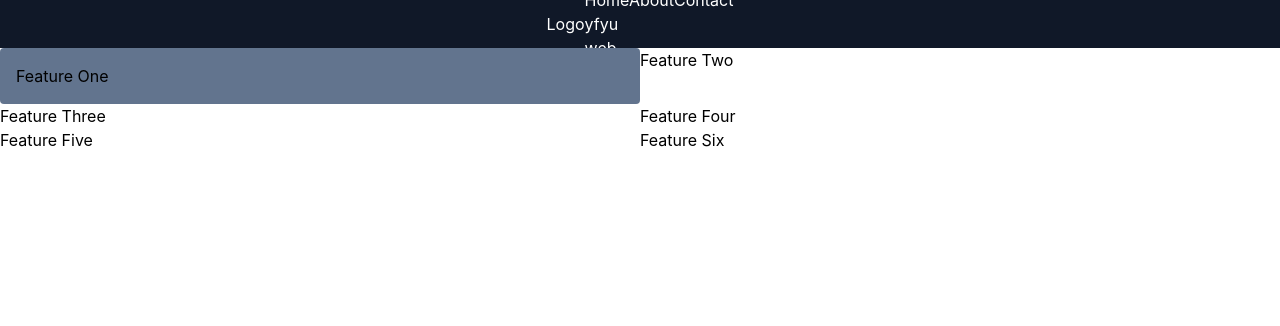
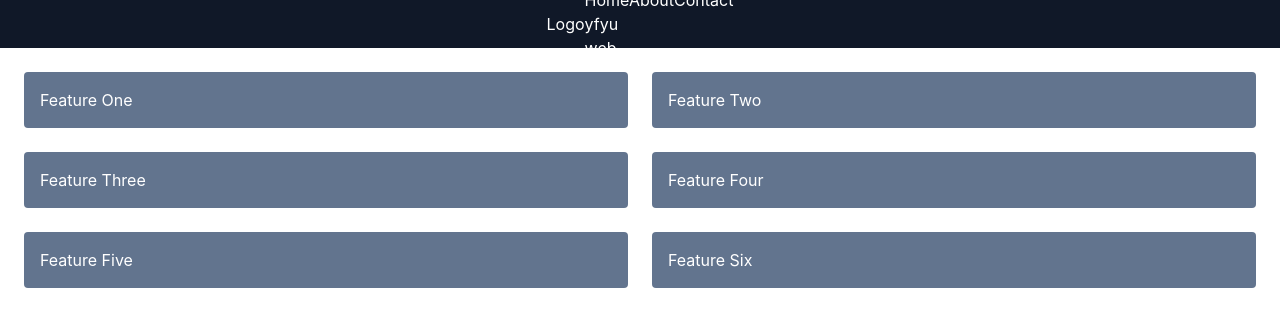
Before and after one commit to UmiduKaushika97/React-tailwind, a React (Vite) app: page / in a window 1280 px wide. Shown: the top 326 px of the page. Built offline with nearby package versions, Linux system fonts and the light colour scheme.

Commit message:
grid gap complete

```diff
--- a/src/App.jsx
+++ b/src/App.jsx
@@ -23,13 +23,13 @@ function App() {
     </div>
   </div>
 
-  <div className="grid grid-cols-2">
-    <div className="bg-slate-500 p-4 rounded">Feature One</div>
-    <div>Feature Two</div>
-    <div>Feature Three</div>
-    <div>Feature Four</div>
-    <div>Feature Five</div>
-    <div>Feature Six</div>
+  <div className="grid grid-cols-2 text-white p-6 gap-6">
+    <div className="bg-slate-500 p-4 rounded-sm">Feature One</div>
+    <div className="bg-slate-500 p-4 rounded-sm">Feature Two</div>
+    <div className="bg-slate-500 p-4 rounded-sm">Feature Three</div>
+    <div className="bg-slate-500 p-4 rounded-sm">Feature Four</div>
+    <div className="bg-slate-500 p-4 rounded-sm">Feature Five</div>
+    <div className="bg-slate-500 p-4 rounded-sm">Feature Six</div>
   </div>
    </>
   )
```
